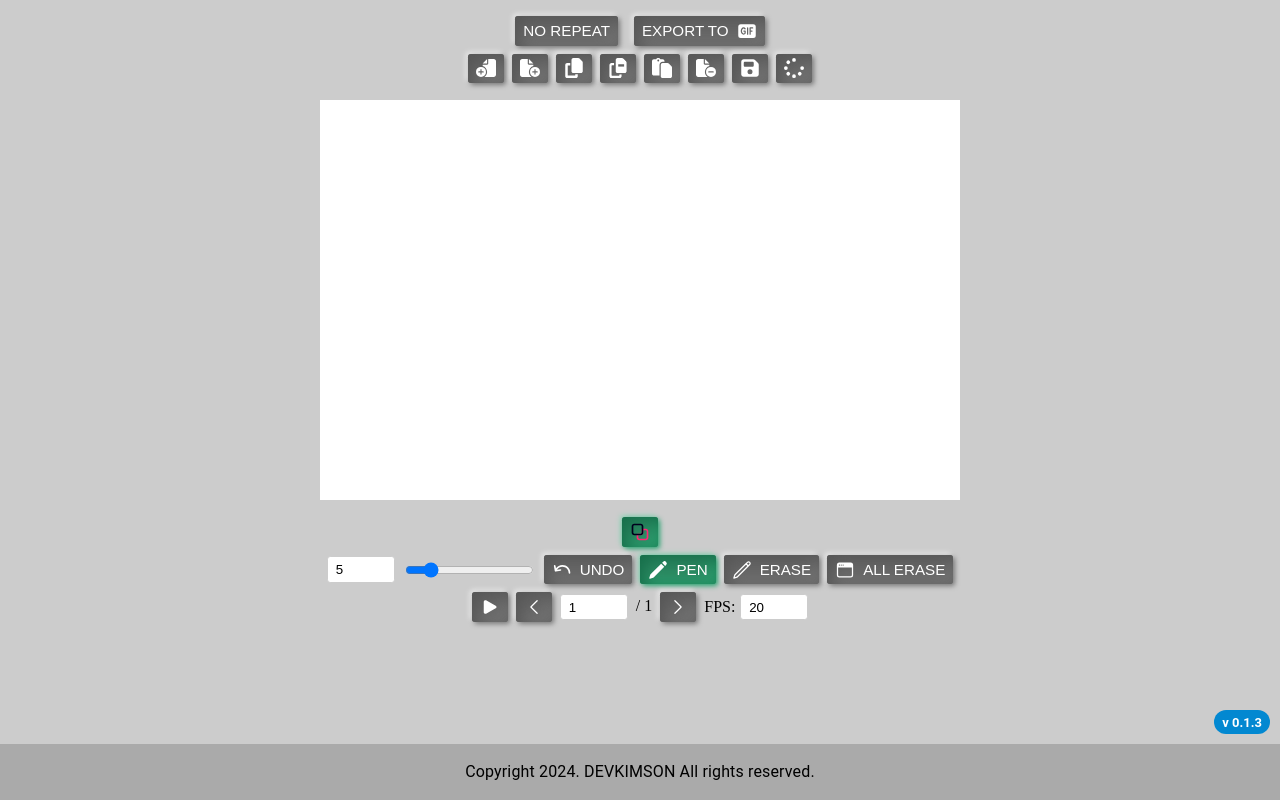
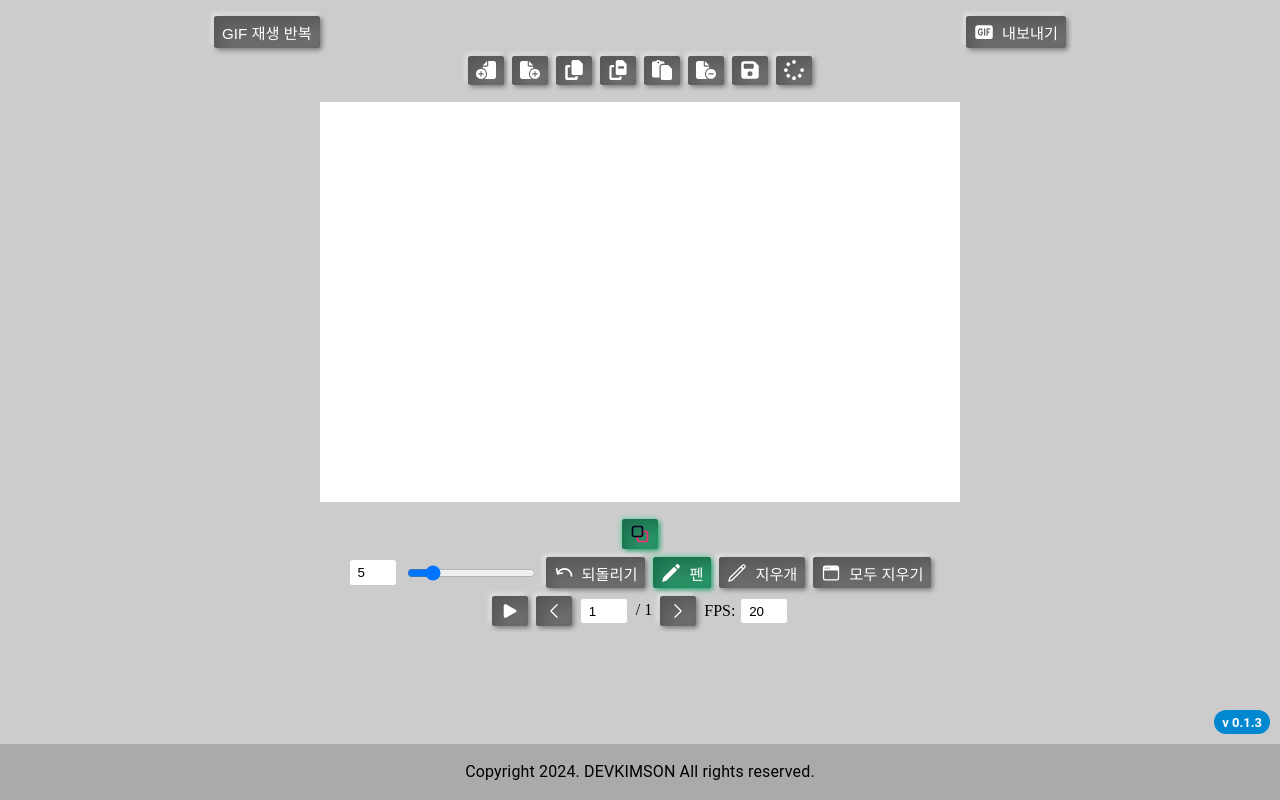
Before and after one commit to kkn1125/easywebtoon, a React (Vite) app: page / in a window 1280 px wide. Built offline with nearby package versions, Linux system fonts and the light colour scheme.

Commit message:
✨ feat: 버튼 정렬 수정, 버튼 텍스트 한글화 + 업데이트 내역 참조

```diff
--- a/src/assets/main.scss
+++ b/src/assets/main.scss
@@ -167,7 +167,7 @@ body {
 
   input[type="number"] {
     border: 1px solid #ccc;
-    width: 50px;
+    width: 30px;
   }
 
   button {
@@ -221,25 +221,24 @@ $popup-map: (
   save: "저장",
   load: "불러오기",
   gif-repeat: (
-    repeat: "GIF 반복 사용",
-    norepeat: "GIF 반복 미사용",
+    active: "GIF 재생 반복",
+    norepeat: "GIF 재생 반복",
   ),
   use-repeat-delay: (
-    use: "반복 지연 시간(초) 사용",
-    nouse: "반복 지연 시간(초) 미사용",
+    active: "지연 시간 사용",
+    nouse: "지연 시간 사용",
   ),
   export-gif: "GIF 내보내기",
   pen: "연필",
   erase: "지우개",
   all-erase: "모두 지우기",
   play: (
-    play: "정지",
+    active: "정지",
     stop: "재생",
   ),
   prev-page: "이전 페이지",
   next-page: "다음 페이지",
 
-  repeat-delay: "반복 지연 시간(초)",
   undo: "되돌리기",
   total: "전체 페이지",
 
@@ -303,6 +302,7 @@ $input-popup: (
   page: "현재 페이지",
   thickness: "두께",
   fps: "초당 프레임",
+  repeat-delay: "반복 지연 시간(초)",
 );
 
 div:has(> input) {
--- a/src/easywebtoon/modules/event.module.ts
+++ b/src/easywebtoon/modules/event.module.ts
@@ -272,10 +272,10 @@ export class EventModule {
     this.useRepeatDelay = !this.useRepeatDelay;
     useRepeatDelay.forEach((el) => {
       if (this.useRepeatDelay) {
-        el.innerText = "use repeat delay";
+        el.innerText = "지연 시간 사용";
         el.setAttribute("active", "");
       } else {
-        el.innerText = "not use repeat delay";
+        el.innerText = "지연 시간 사용";
         el.removeAttribute("active");
       }
     });
@@ -296,10 +296,10 @@ export class EventModule {
     this.gifRepeatable = !this.gifRepeatable;
     targets.forEach((target) => {
       if (this.gifRepeatable) {
-        target.innerText = "repeat";
+        target.innerText = "GIF 재생 반복";
         target.setAttribute("active", "");
       } else {
-        target.innerText = "no repeat";
+        target.innerText = "GIF 재생 반복";
         target.removeAttribute("active");
       }
     });
--- a/src/easywebtoon/modules/tools/draw.tool.ts
+++ b/src/easywebtoon/modules/tools/draw.tool.ts
@@ -37,7 +37,7 @@ export const DrawTools = {
             </g>
         </g>
     </g>
-  </svg><span>undo</span>`,
+  </svg><span>되돌리기</span>`,
   },
   penTool: {
     tagName: "button",
@@ -48,7 +48,7 @@ export const DrawTools = {
     fill="currentColor">
     <path
       d="M21.731 2.269a2.625 2.625 0 0 0-3.712 0l-1.157 1.157 3.712 3.712 1.157-1.157a2.625 2.625 0 0 0 0-3.712ZM19.513 8.199l-3.712-3.712-12.15 12.15a5.25 5.25 0 0 0-1.32 2.214l-.8 2.685a.75.75 0 0 0 .933.933l2.685-.8a5.25 5.25 0 0 0 2.214-1.32L19.513 8.2Z" />
-  </svg><span>pen</span>`,
+  </svg><span>펜</span>`,
     active: true,
   },
   eraseTool: {
@@ -64,7 +64,7 @@ export const DrawTools = {
       stroke-linecap="round"
       stroke-linejoin="round"
       d="m16.862 4.487 1.687-1.688a1.875 1.875 0 1 1 2.652 2.652L6.832 19.82a4.5 4.5 0 0 1-1.897 1.13l-2.685.8.8-2.685a4.5 4.5 0 0 1 1.13-1.897L16.863 4.487Zm0 0L19.5 7.125" />
-  </svg><span>erase</span>`,
+  </svg><span>지우개</span>`,
   },
   allEraseTool: {
     tagName: "button",
@@ -77,7 +77,7 @@ export const DrawTools = {
       fill-rule="evenodd"
       d="M2.25 6a3 3 0 0 1 3-3h13.5a3 3 0 0 1 3 3v12a3 3 0 0 1-3 3H5.25a3 3 0 0 1-3-3V6Zm18 3H3.75v9a1.5 1.5 0 0 0 1.5 1.5h13.5a1.5 1.5 0 0 0 1.5-1.5V9Zm-15-3.75A.75.75 0 0 0 4.5 6v.008c0 .414.336.75.75.75h.008a.75.75 0 0 0 .75-.75V6a.75.75 0 0 0-.75-.75H5.25Zm1.5.75a.75.75 0 0 1 .75-.75h.008a.75.75 0 0 1 .75.75v.008a.75.75 0 0 1-.75.75H7.5a.75.75 0 0 1-.75-.75V6Zm3-.75A.75.75 0 0 0 9 6v.008c0 .414.336.75.75.75h.008a.75.75 0 0 0 .75-.75V6a.75.75 0 0 0-.75-.75H9.75Z"
       clip-rule="evenodd" />
-  </svg><span>all erase</span>`,
+  </svg><span>모두 지우기</span>`,
   },
 } as const;
 export type DrawTools = (typeof DrawTools)[keyof typeof DrawTools];
--- a/src/easywebtoon/modules/tools/export.tool.ts
+++ b/src/easywebtoon/modules/tools/export.tool.ts
@@ -5,12 +5,12 @@ export const ExportTools = {
   gifRepeat: {
     tagName: "button",
     dataType: "gif-repeat",
-    innerText: `no repeat`,
+    innerText: `GIF 재생 반복`,
   },
   useRepeatDelay: {
     tagName: "button",
     dataType: "use-repeat-delay",
-    innerText: `not use repeat delay`,
+    innerText: `지연 시간 사용`,
     hidden: true,
   },
   repeatDelay: {
@@ -24,7 +24,7 @@ export const ExportTools = {
   exportGif: {
     tagName: "button",
     dataType: "export-gif",
-    innerHTML: `export to <svg
+    innerHTML: `<svg
   xmlns="http://www.w3.org/2000/svg"
   viewBox="0 0 24 24"
   fill="currentColor">
@@ -32,7 +32,7 @@ export const ExportTools = {
     fill-rule="evenodd"
     d="M4.5 3.75a3 3 0 0 0-3 3v10.5a3 3 0 0 0 3 3h15a3 3 0 0 0 3-3V6.75a3 3 0 0 0-3-3h-15Zm9 4.5a.75.75 0 0 0-1.5 0v7.5a.75.75 0 0 0 1.5 0v-7.5Zm1.5 0a.75.75 0 0 1 .75-.75h3a.75.75 0 0 1 0 1.5H16.5v2.25H18a.75.75 0 0 1 0 1.5h-1.5v3a.75.75 0 0 1-1.5 0v-7.5ZM6.636 9.78c.404-.575.867-.78 1.25-.78s.846.205 1.25.78a.75.75 0 0 0 1.228-.863C9.738 8.027 8.853 7.5 7.886 7.5c-.966 0-1.852.527-2.478 1.417-.62.882-.908 2-.908 3.083 0 1.083.288 2.201.909 3.083.625.89 1.51 1.417 2.477 1.417.967 0 1.852-.527 2.478-1.417a.75.75 0 0 0 .136-.431V12a.75.75 0 0 0-.75-.75h-1.5a.75.75 0 0 0 0 1.5H9v1.648c-.37.44-.774.602-1.114.602-.383 0-.846-.205-1.25-.78C6.226 13.638 6 12.837 6 12c0-.837.226-1.638.636-2.22Z"
     clip-rule="evenodd" />
-</svg>`,
+</svg><span>내보내기</span>`,
   },
 } as const;
 export type ExportTools = (typeof ExportTools)[keyof typeof ExportTools];
--- a/src/view/App.tsx
+++ b/src/view/App.tsx
@@ -1,4 +1,4 @@
-import { Box, Chip, Stack, Typography } from "@mui/material";
+import { Box, Chip, Container, Stack, Typography } from "@mui/material";
 import { useEffect } from "react";
 import { EasyWebtoon } from "../easywebtoon/easy.webtoon";
 import pkg from "../../package.json";
@@ -116,19 +116,20 @@ function App() {
 
   return (
     <Stack sx={{ height: "inherit" }}>
-      <Box sx={{ flex: 1 }}>
+      <Container maxWidth='md' sx={{ flex: 1 }}>
         <Box mt={2} />
-        <Stack alignItems='center' gap={1}>
+        <Stack alignItems='space-between' gap={1}>
           <Stack
             id='export-tool'
             direction='row'
-            justifyContent='center'
+            justifyContent='space-between'
             alignItems='stretch'
             flexWrap='wrap'
             gap={1}></Stack>
           <Stack
             id='page-tool'
             direction='row'
+            justifyContent='center'
             alignItems='stretch'
             gap={1}></Stack>
         </Stack>
@@ -151,7 +152,7 @@ function App() {
           />
         </Stack>
         <Box mt={2} />
-        <Stack id='tools' gap={1} alignItems='center'>
+        <Stack id='tools' gap={1} alignItems='space-between'>
           <Stack
             id='guide-tool'
             direction='row'
@@ -189,7 +190,7 @@ function App() {
           }}>
           <Chip size='small' label={" v " + pkg.version} color='info' />
         </Stack>
-      </Box>
+      </Container>
       <Box sx={{ backgroundColor: "#aaa", p: 2 }}>
         <Typography align='center'>
           Copyright 2024. DEVKIMSON All rights reserved.
```
Also changed, not shown: 1 other file (tests, documents, lock files or other folders).
